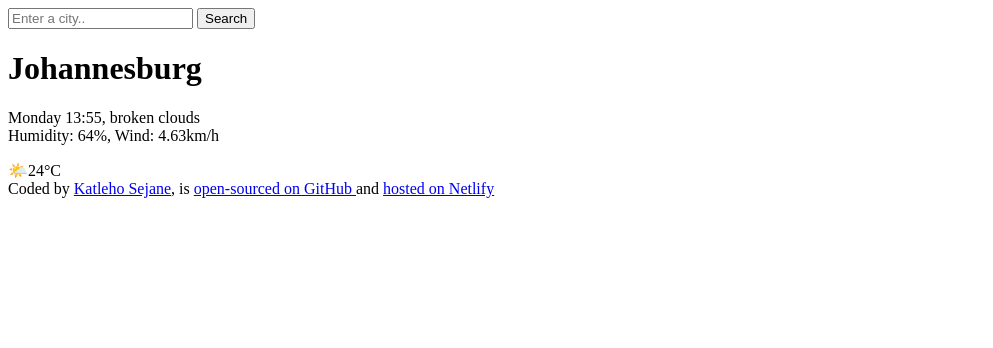
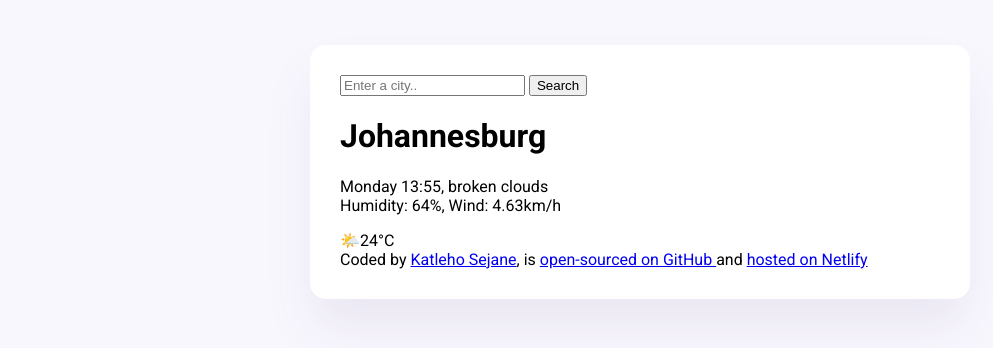
Before and after one commit to Katleho-Sejane/my-weather-project, a plain HTML site: page index.html in a window 1280 px wide. Shown: the whole page, without its empty margins (0-993 px from the left). Drawn offline with Linux system fonts and the light colour scheme.

Commit message:
Styled the main container and added custom fonts

```diff
--- a/index.html
+++ b/index.html
@@ -3,9 +3,17 @@
   <head>
     <meta charset="UTF-8" />
     <meta name="viewport" content="width=device-width, initial-scale=1.0" />
+    <link rel="preconnect" href="https://fonts.googleapis.com" />
+    <link rel="preconnect" href="https://fonts.gstatic.com" crossorigin />
+    <link
+      href="https://fonts.googleapis.com/css2?family=Roboto:ital,wght@0,100;0,300;0,400;0,500;0,700;0,900;1,100;1,300;1,400;1,500;1,700;1,900&display=swap"
+      rel="stylesheet"
+    />
+    <link rel="stylesheet" href="src/style.css" />
     <title>My weather project</title>
   </head>
   <body>
+    <div class="weather-app">
       <header>
         <form>
           <input type="search" placeholder="Enter a city.." required />
@@ -39,5 +47,6 @@
           >hosted on Netlify</a
         >
       </footer>
+    </div>
   </body>
 </html>
--- /dev/null
+++ b/src/style.css
@@ -0,0 +1,13 @@
+body {
+  background-color: #f9f7fe;
+  font-family: "Roboto", sans-serif;
+}
+
+.weather-app {
+  background: white;
+  max-width: 600px;
+  margin: 45px auto;
+  box-shadow: 0 30px 50px rgba(65, 50, 100, 0.08);
+  border-radius: 16px;
+  padding: 30px;
+}
```
Lines whose indentation alone changed are shown as unchanged.
